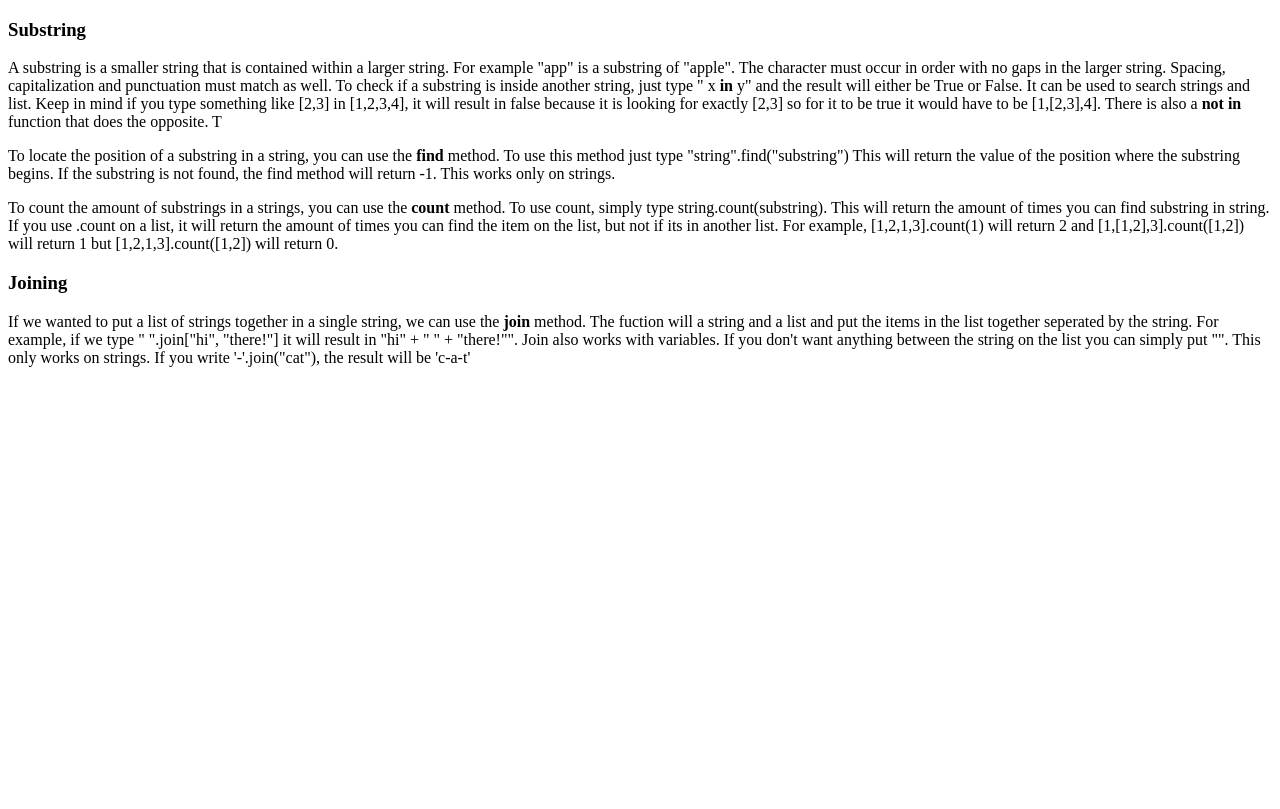
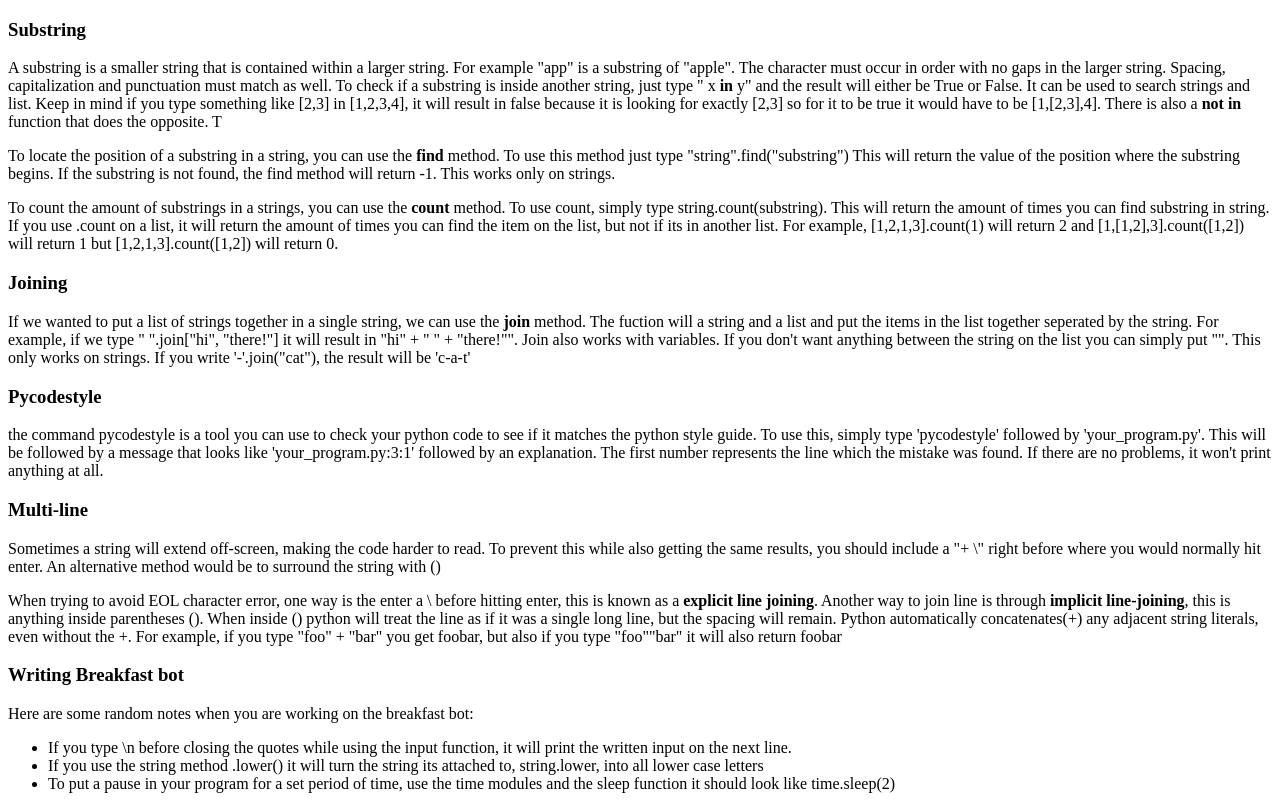
Before and after one commit to eorsone/Udacity, a plain HTML site: page Python/python_lesson_4.html in a window 1280 px wide. Drawn offline with Linux system fonts and the light colour scheme.

Commit message:
Update python_lesson_4.html

```diff
--- a/Python/python_lesson_4.html
+++ b/Python/python_lesson_4.html
@@ -18,5 +18,28 @@
 	<p>
 		If we wanted to put a list of strings together in a single string, we can use the <strong>join</strong> method. The fuction will a string and a list and put the items in the list together seperated by the string. For example, if we type " ".join["hi", "there!"] it will result in "hi" + " " + "there!"". Join also works with variables. If you don't want anything between the string on the list you can simply put "". This only works on strings. If you write '-'.join("cat"), the result will be 'c-a-t'
 	</p>
+
+	<h3>Pycodestyle</h3>
+
+	<p>
+		the command pycodestyle is a tool you can use to check your python code to see if it matches the python style guide. To use this, simply type 'pycodestyle' followed by 'your_program.py'. This will be followed by a message that looks like 'your_program.py:3:1' followed by an explanation. The first number represents the line which the mistake was found. If there are no problems, it won't print anything at all.
+	</p>
+	<h3>Multi-line </h3>
+	<p>
+		Sometimes a string will extend off-screen, making the code harder to read. To prevent this while also getting the same results, you should include a "+ \" right before where you would normally hit enter. An alternative method would be to surround the string with ()
+	</p>
+	<p>
+		When trying to avoid EOL character error, one way is the enter a \ before hitting enter, this is known as a <strong>explicit line joining</strong>. Another way to join line is through <strong>implicit line-joining</strong>, this is anything inside parentheses (). When inside () python will treat the line as if it was a single long line, but the spacing will remain. Python automatically concatenates(+) any adjacent string literals, even without the +. For example, if you type "foo" + "bar" you get foobar, but also if you type "foo""bar" it will also return foobar
+	</p>
+	<h3>Writing Breakfast bot</h3>
+	<p>
+		Here are some random notes when you are working on the breakfast bot:
+		<ul>
+			<li>If you type \n before closing the quotes while using the input function, it will print the written input on the next line.</li>
+			<li>If you use the string method .lower() it will turn the string its attached to, string.lower, into all lower case letters</li>
+			<li>To put a pause in your program for a set period of time, use the time modules and the sleep function it should look like time.sleep(2)</li>
+
+		</ul>
+	</p>
 </body>
 </html>
```
